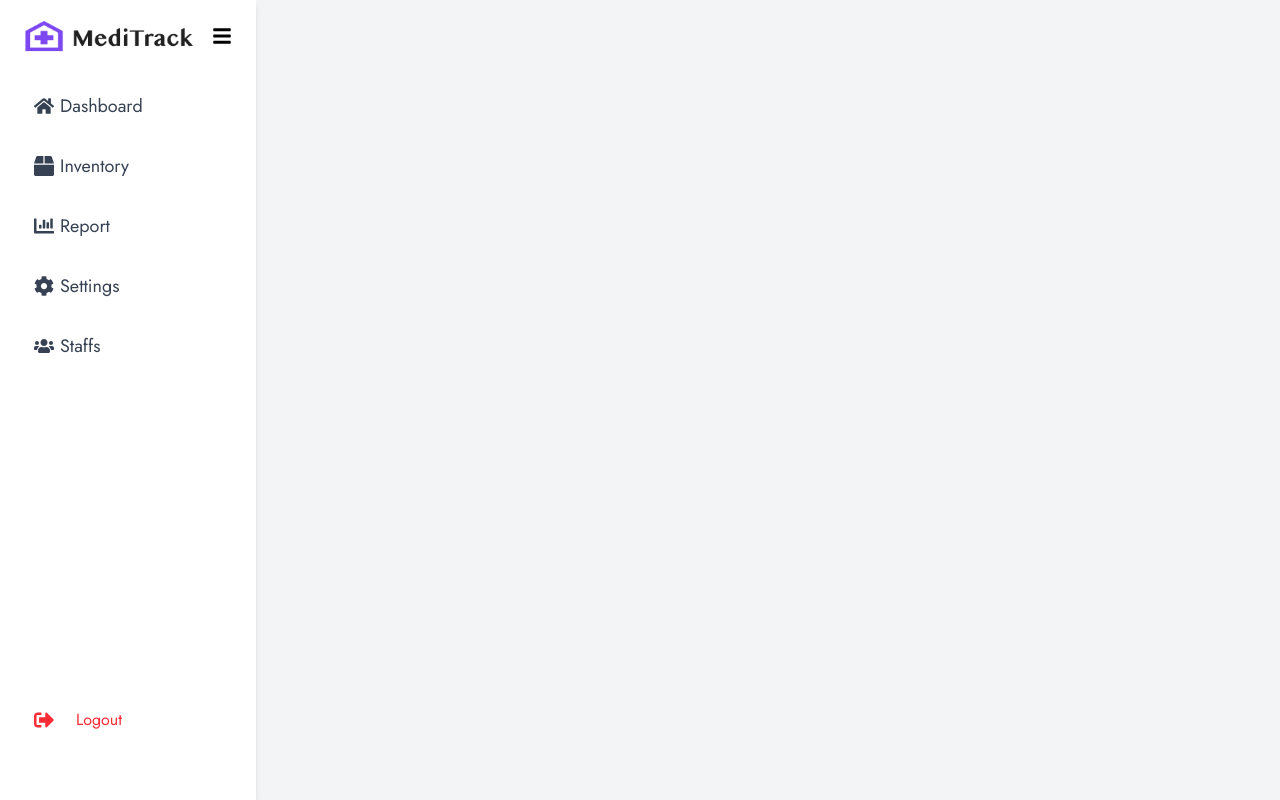
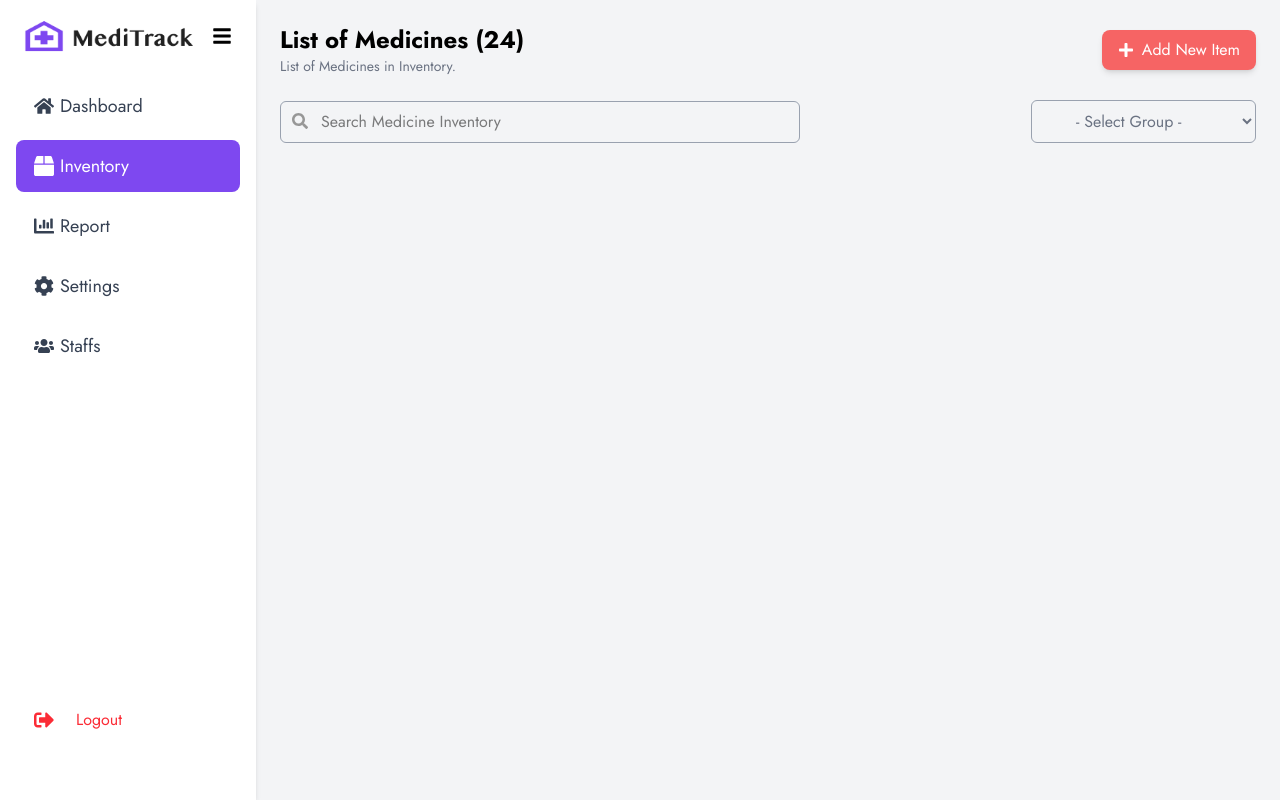
Before and after one commit to Bentil2004/meditrack, a React (Vite) app: page /MedList in a window 1280 px wide. Built offline with nearby package versions, Linux system fonts and the light colour scheme.

Commit message:
frontend backend folder

```diff
--- a/src/components/GeneralSettings.jsx
+++ b/src/components/GeneralSettings.jsx
@@ -20,7 +20,7 @@ function GeneralSettings() {
           onChange={(e) => setTheme(e.target.value)}
         >
           <option>Light</option>
-          <option>Dark</option>
+          <option>N/A</option>
         </select>
       </div>
 
--- a/src/components/NotificationSettings.jsx
+++ b/src/components/NotificationSettings.jsx
@@ -21,7 +21,7 @@ function NotificationSettings() {
             checked={emailNotifications}
             onChange={() => setEmailNotifications(!emailNotifications)}
           />
-          <div className="w-10 h-5 bg-gray-300 rounded-full peer-checked:bg-purple-500 peer-checked:after:translate-x-5 after:content-[''] after:absolute after:top-1/2 after:left-1 after:w-4 after:h-4 after:bg-white after:rounded-full after:transform after:-translate-y-1/2 after:transition-all"></div>
+          <div className="w-10 h-5 bg-gray-300 rounded-full peer-checked:bg-[#7E48F0] peer-checked:after:translate-x-5 after:content-[''] after:absolute after:top-1/2 after:left-1 after:w-4 after:h-4 after:bg-white after:rounded-full after:transform after:-translate-y-1/2 after:transition-all"></div>
         </label>
       </div>
 
@@ -39,7 +39,7 @@ function NotificationSettings() {
             checked={expirationDate}
             onChange={() => setExpirationDate(!expirationDate)}
           />
-          <div className="w-10 h-5 bg-gray-300 rounded-full peer-checked:bg-purple-500 peer-checked:after:translate-x-5 after:content-[''] after:absolute after:top-1/2 after:left-1 after:w-4 after:h-4 after:bg-white after:rounded-full after:transform after:-translate-y-1/2 after:transition-all"></div>
+          <div className="w-10 h-5 bg-gray-300 rounded-full peer-checked:bg-[#7E48F0] peer-checked:after:translate-x-5 after:content-[''] after:absolute after:top-1/2 after:left-1 after:w-4 after:h-4 after:bg-white after:rounded-full after:transform after:-translate-y-1/2 after:transition-all"></div>
         </label>
       </div>
 
@@ -57,7 +57,7 @@ function NotificationSettings() {
             checked={invite}
             onChange={() => setInvite(!invite)}
           />
-          <div className="w-10 h-5 bg-gray-300 rounded-full peer-checked:bg-purple-500 peer-checked:after:translate-x-5 after:content-[''] after:absolute after:top-1/2 after:left-1 after:w-4 after:h-4 after:bg-white after:rounded-full after:transform after:-translate-y-1/2 after:transition-all"></div>
+          <div className="w-10 h-5 bg-gray-300 rounded-full peer-checked:bg-[#7E48F0] peer-checked:after:translate-x-5 after:content-[''] after:absolute after:top-1/2 after:left-1 after:w-4 after:h-4 after:bg-white after:rounded-full after:transform after:-translate-y-1/2 after:transition-all"></div>
         </label>
       </div>
 
--- a/src/components/Sidebar/SideBar.jsx
+++ b/src/components/Sidebar/SideBar.jsx
@@ -45,7 +45,10 @@ const Sidebar = () => {
             <Link
               to={item.path}
               className={`flex items-center p-3 rounded-lg text-lg transition-all ${
-                location.pathname.startsWith(item.path)
+                (location.pathname.startsWith(item.path) ||
+                  (item.path === "/Inventory" &&
+                    (location.pathname.startsWith("/MedList") ||
+                     location.pathname.startsWith("/MedGroup"))))
                   ? "bg-[#7E48F0] text-white"
                   : "text-gray-700 hover:bg-gray-100"
               }`}
--- a/src/screens/Inventory.jsx
+++ b/src/screens/Inventory.jsx
@@ -19,7 +19,7 @@ function Inventory() {
           <div className="grid grid-cols-1 md:grid-cols-2 gap-10">
 
             <div
-              className="bg-white p-6 rounded-lg shadow-md cursor-pointer border-4 border-transparent hover:border-purple-500 transition-all w-150 h-100 flex flex-col justify-between"
+              className="bg-white p-6 rounded-lg shadow-md cursor-pointer border-4 border-transparent hover:border-[#7E48F0] transition-all w-150 h-100 flex flex-col justify-between"
               onClick={() => navigate("/MedList")}
             >
               <img
@@ -34,7 +34,7 @@ function Inventory() {
             </div>
 
             <div
-              className="bg-white p-6 rounded-lg shadow-md cursor-pointer border-4 border-transparent hover:border-purple-500 transition-all w-150 h-100 flex flex-col justify-between"
+              className="bg-white p-6 rounded-lg shadow-md cursor-pointer border-4 border-transparent hover:border-[#7E48F0] transition-all w-150 h-100 flex flex-col justify-between"
               onClick={() => navigate("/MedGroup")}
             >
               <img
--- a/src/screens/MedGroup.jsx
+++ b/src/screens/MedGroup.jsx
@@ -1,8 +1,18 @@
 import React from 'react'
+import Sidebar from '../components/Sidebar/Sidebar'
 
 function MedGroup() {
   return (
-    <div>MedGroup</div>
+    <div className="flex h-screen bg-gray-100">
+    <Sidebar />
+
+
+    <div className="flex-1 flex flex-col">
+      <div className="flex items-center justify-center h-full">
+        <h1 className="text-3xl font-semibold">Group Of Medicines</h1>
+      </div>
+    </div>
+   </div>
   )
 }
 
--- a/src/screens/MedList.jsx
+++ b/src/screens/MedList.jsx
@@ -1,13 +1,159 @@
-import React from 'react'
+import React from "react";
 import Sidebar from "../components/Sidebar/Sidebar";
-import Topbar from "../components/TopBar/Topbar";
+import { FaPlus,FaSearch } from "react-icons/fa";
 
-function MedList() {
+const MedList = () => {
   return (
-  <div className="flex h-screen bg-gray-100">
-    <Sidebar />
-   </div>
-  )
-}
+    <div className="flex h-screen bg-gray-100">
+      <Sidebar />
 
-export default MedList
+      <div className="flex-1 flex flex-col p-6">
+        <div className="flex justify-between items-center mb-6">
+
+
+
+          <div>
+            <h1 className="text-2xl font-bold">
+              <span className="text-black">List of Medicines (24)</span>
+            </h1>
+            <p className="text-gray-500 text-sm">
+              List of Medicines in Inventory.
+            </p>
+          </div>
+
+
+
+
+          <button className="bg-[#F66464] text-white px-4 py-2 rounded-lg flex items-center shadow-md hover:bg-[#dd7a7a] transition cursor-pointer">
+            <FaPlus className="mr-2" />
+            Add New Item
+          </button>
+        </div>
+
+
+
+
+
+
+
+
+
+
+
+        <div className="flex justify-between items-center mb-4 pb-4">
+        <div className="relative w-1/3">
+         <FaSearch className="absolute left-3 top-3 text-[#979797]" />
+          <input
+            type="text"
+            placeholder="Search Medicine Inventory"
+            className="w-130  pl-10 px-4 py-2 border border-gray-400 rounded-md focus:outline-none focus:ring-2 focus:ring-[#7E48F0]"
+          />
+          </div>
+
+
+
+
+          <select className="ml-4 px-10 py-2 border border-gray-400 rounded-md text-gray-500 cursor-pointer ">
+            <option value="">- Select Group -</option>
+            <option value="Generic">Generic Medicine</option>
+            <option value="Diabetes">Diabetes</option>
+            <option value="Painkillers">Painkillers</option>
+          </select>
+        </div>
+
+
+
+
+
+
+
+
+
+
+
+
+
+        {/* <div className="bg-white rounded-lg shadow-md p-4 overflow-auto">
+          <table className="w-full border-collapse">
+            <thead>
+              <tr className="bg-gray-200 text-left text-gray-700">
+                <th className="py-3 px-4 font-semibold">Medicine Name</th>
+                <th className="py-3 px-4 font-semibold">Medicine ID</th>
+                <th className="py-3 px-4 font-semibold">Group Name</th>
+                <th className="py-3 px-4 font-semibold">Stock in Qty</th>
+                <th className="py-3 px-4 font-semibold">Action</th>
+              </tr>
+            </thead>
+            <tbody>
+              {[
+                {
+                  name: "Amoxicillin Tablet",
+                  id: "D06ID232435454",
+                  group: "Generic Medicine",
+                  stock: 350,
+                },
+                {
+                  name: "Asprin Tablet",
+                  id: "D06ID232435451",
+                  group: "Generic Medicine",
+                  stock: 20,
+                },
+                {
+                  name: "Ascoril LS Syrup",
+                  id: "D06ID232435452",
+                  group: "Diabetes",
+                  stock: 85,
+                },
+                {
+                  name: "Azee 500 Tablet",
+                  id: "D06ID232435450",
+                  group: "Generic Medicine",
+                  stock: 75,
+                },
+                {
+                  name: "Allegra 120mg Tablet",
+                  id: "D06ID232435455",
+                  group: "Diabetes",
+                  stock: 44,
+                },
+                {
+                  name: "Alex Syrup",
+                  id: "D06ID232435456",
+                  group: "Generic Medicine",
+                  stock: 65,
+                },
+                {
+                  name: "Amoxyclav 625 Tablet",
+                  id: "D06ID232435457",
+                  group: "Generic Medicine",
+                  stock: 150,
+                },
+                {
+                  name: "Lufart Tablet",
+                  id: "D06ID232435458",
+                  group: "Generic Medicine",
+                  stock: 270,
+                },
+              ].map((med, index) => (
+                <tr
+                  key={index}
+                  className="border-b hover:bg-gray-50 transition"
+                >
+                  <td className="py-3 px-4">{med.name}</td>
+                  <td className="py-3 px-4">{med.id}</td>
+                  <td className="py-3 px-4">{med.group}</td>
+                  <td className="py-3 px-4">{med.stock}</td>
+                  <td className="py-3 px-4 text-[#7E48F0] cursor-pointer">
+                    View Full Detail →
+                  </td>
+                </tr>
+              ))}
+            </tbody>
+          </table>
+        </div> */}
+      </div>
+    </div>
+  );
+};
+
+export default MedList;
```
Also changed, not shown: src/screens/Staffs.jsx (+4 -6 lines).
